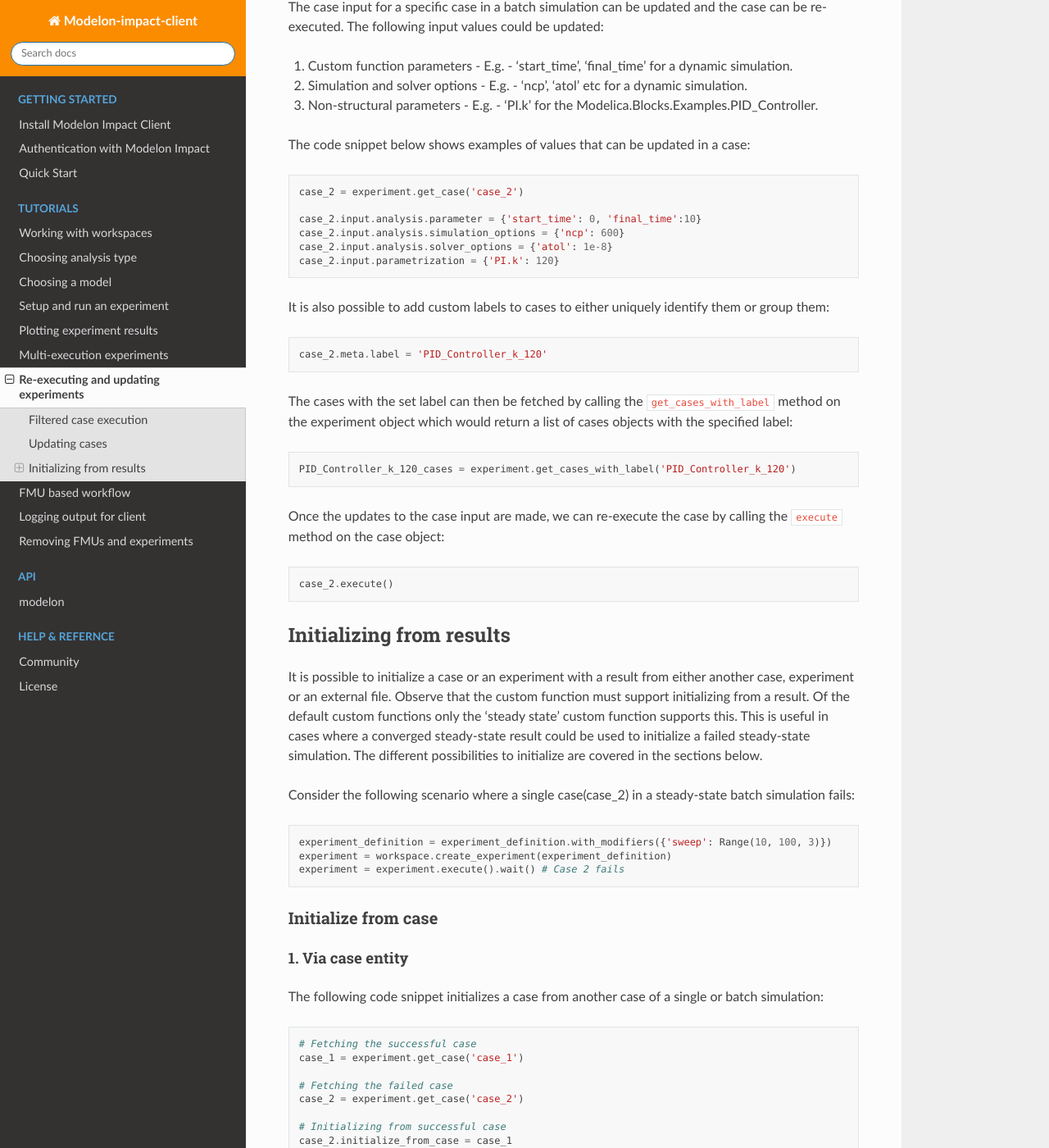
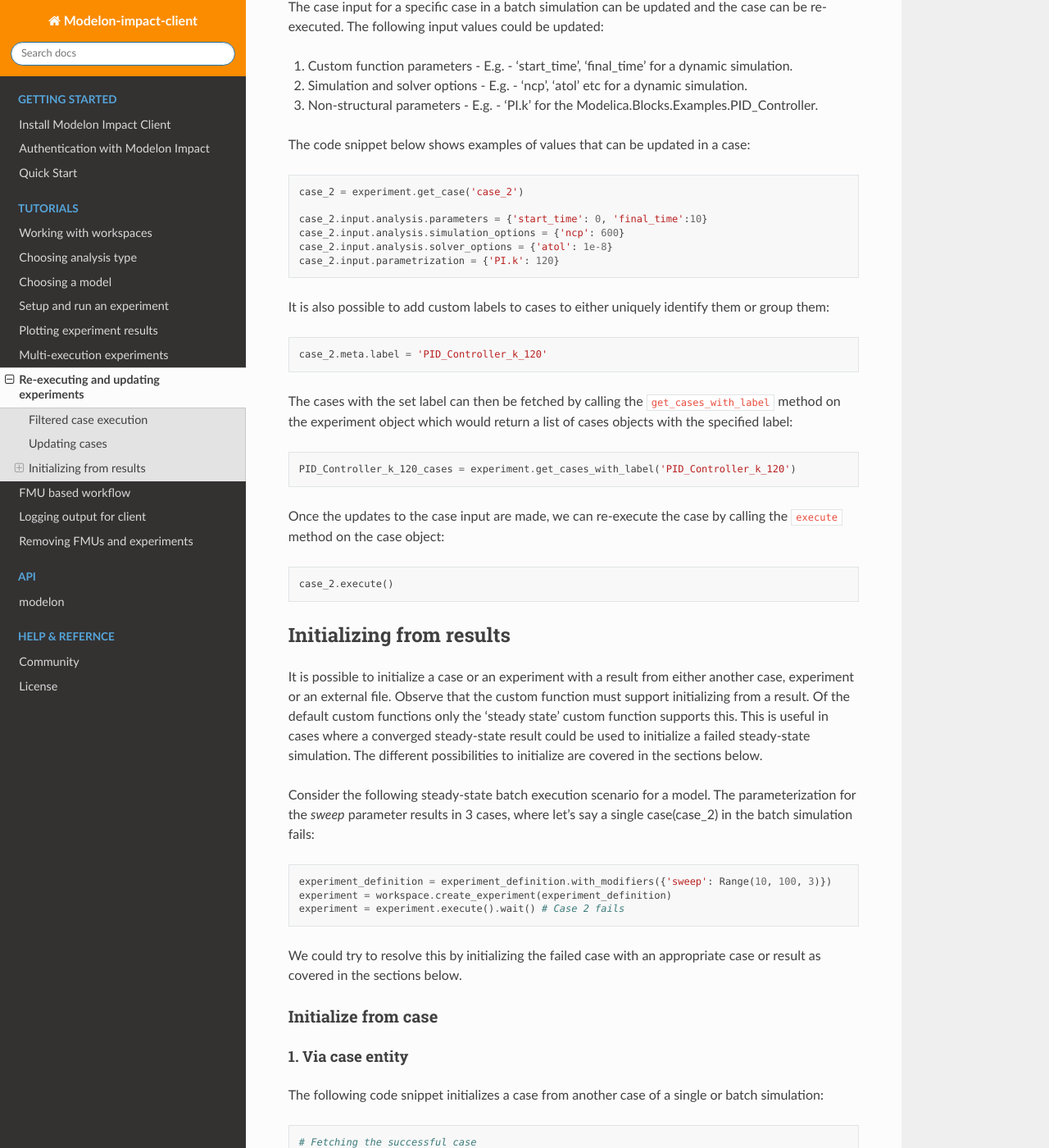
Before and after one commit to modelon-community/impact-client-python, a Sphinx documentation site: the page built from docs/source/reexecuting_updating_experiments.rst, in a window 1280 px wide and 1400 px high, scrolled down 839 px. Shown: the whole window at 82% size. Built offline with Sphinx 7.4.7 and the Read the Docs theme 2.0.0, drawn with Linux system fonts in a browser that asks for light colours.

Commit message:
fix: documentation improvements

```diff
--- a/docs/source/multi_execution_experiments.rst
+++ b/docs/source/multi_execution_experiments.rst
@@ -35,7 +35,7 @@ It also possible to use a combination of the range and choices operators to setu
 
    from modelon.impact.client import Choices
 
-   experiment_definition = experiment_definition.with_modifiers({'PI.k': Choices(10, 20),'PI.Ti.': Range(10, 100, 3)})
+   experiment_definition = experiment_definition.with_modifiers({'PI.k': Choices(10, 20),'PI.Ti': Range(10, 100, 3)})
 
 Experiment extensions
 ---------------------
--- a/docs/source/reexecuting_updating_experiments.rst
+++ b/docs/source/reexecuting_updating_experiments.rst
@@ -39,7 +39,7 @@ The code snippet below shows examples of values that can be updated in a case::
 
    case_2 = experiment.get_case('case_2')
 
-   case_2.input.analysis.parameter = {'start_time': 0, 'final_time':10}
+   case_2.input.analysis.parameters = {'start_time': 0, 'final_time':10}
    case_2.input.analysis.simulation_options = {'ncp': 600}
    case_2.input.analysis.solver_options = {'atol': 1e-8}
    case_2.input.parametrization = {'PI.k': 120}
@@ -68,11 +68,14 @@ Of the default custom functions only the 'steady state' custom function supports
 This is useful in cases where a converged steady-state result could be used to initialize a failed
 steady-state simulation. The different possibilities to initialize are covered in the sections below.
 
-Consider the following scenario where a single case(case_2) in a steady-state batch simulation fails::
+Consider the following steady-state batch execution scenario for a model. The parameterization for the `sweep` parameter
+results in 3 cases, where let's say a single case(case_2) in the batch simulation fails::
 
    experiment_definition = experiment_definition.with_modifiers({'sweep': Range(10, 100, 3)})
    experiment = workspace.create_experiment(experiment_definition)
    experiment = experiment.execute().wait() # Case 2 fails
+
+We could try to resolve this by initializing the failed case with an appropriate case or result as covered in the sections below.
 
 Initialize from case
 ####################
```
Also changed, not shown: docs/source/modelon.impact.client.operations.rst (+8 -0 lines).
